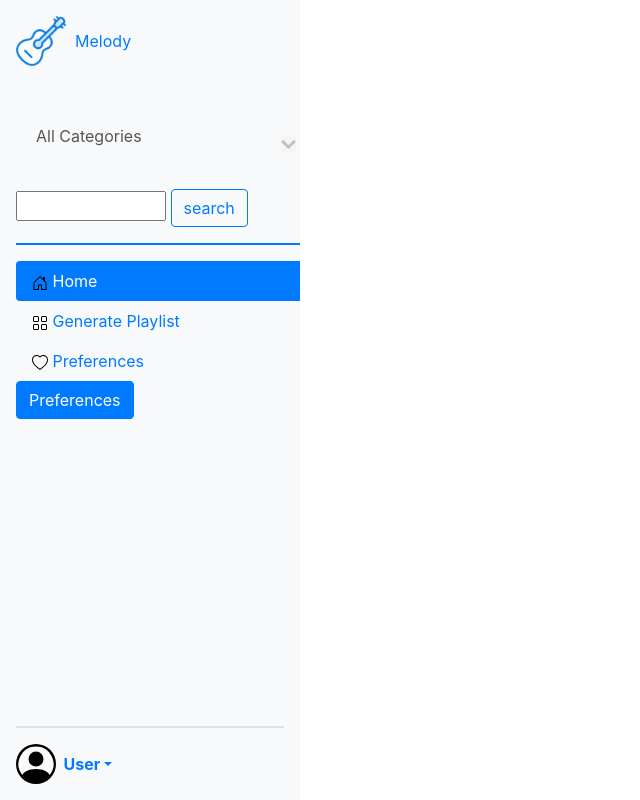
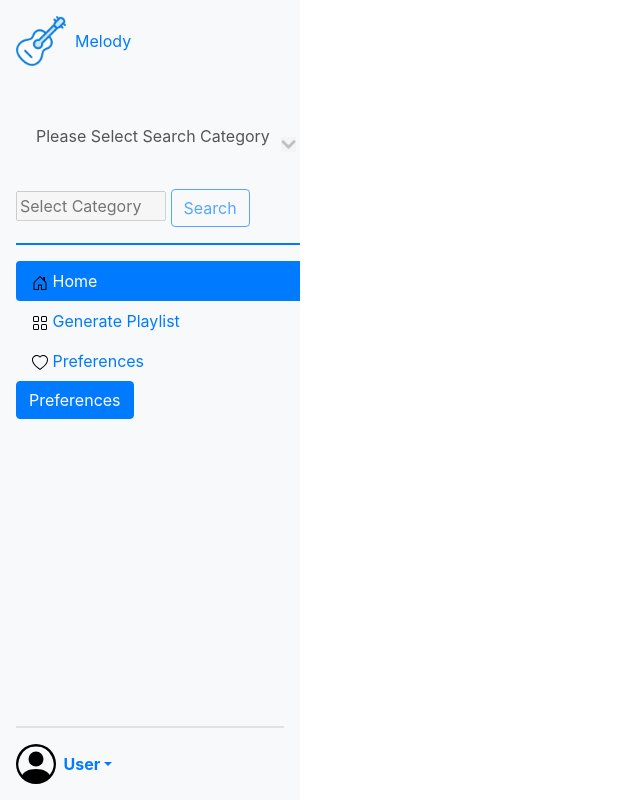
Before and after one commit to aj-avendano/Melody-Project, a Django app: page /dashboard in a window 1280 px wide. Shown: the whole page, without its empty margins (0-640 px from the left). Run offline with Django 4.2, Linux system fonts and the light colour scheme; some libraries are stand-ins or nearby versions.

Commit message:
Jason Searchbar additions

```diff
--- a/Melody/dash_app/Templates/dash_app/dashboard.html
+++ b/Melody/dash_app/Templates/dash_app/dashboard.html
@@ -96,7 +96,7 @@
                   <li>
                     <div class="search-bar">
                       <div id="select">
-                        <p id = "selectText">All Categories</p>
+                        <p id = "selectText">Please Select Search Category</p>
                         <img src="{% static 'media/SearchBarArrow.png' %}">
                         <ul id="list">
                           <li class="options">Album</li>
@@ -106,11 +106,11 @@
                         </ul>
                       </div>
                       <input
-                        type="text" id = "inputField"
-
+                        type="text" placeholder = "Select Category"
+                        id = "inputField" disabled
                       />
-                      <button type="button" class="btn btn-outline-primary">
-                        search
+                      <button type="button" class="btn btn-outline-primary" id="SearchButton" disabled>
+                        Search
                       </button>
                     </div>
                   </li>
@@ -208,6 +208,8 @@
       }
     for (option of options){
       option.onclick = function(){
+        inputField.disabled = false;
+        SearchButton.disabled = false;
         selectText.innerHTML = this.innerHTML;
         inputField.placeholder = "Search In " + selectText.innerHTML;
       }
```
